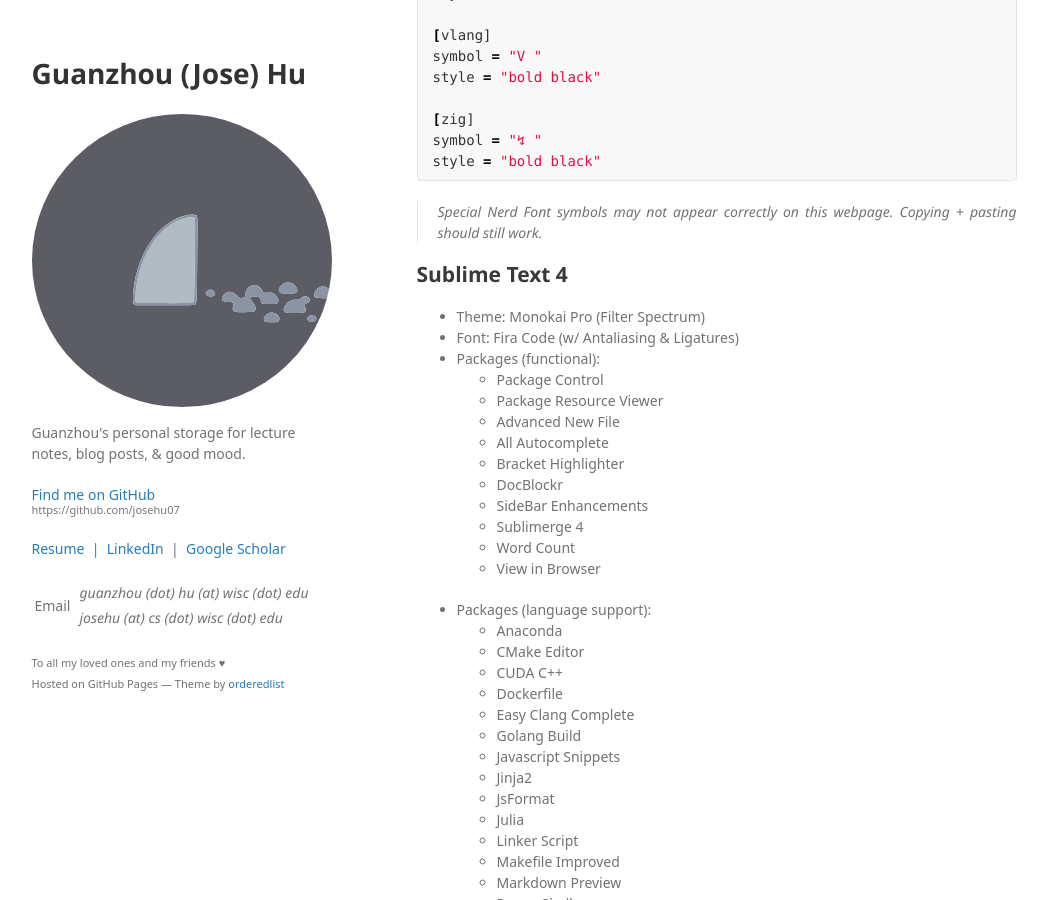
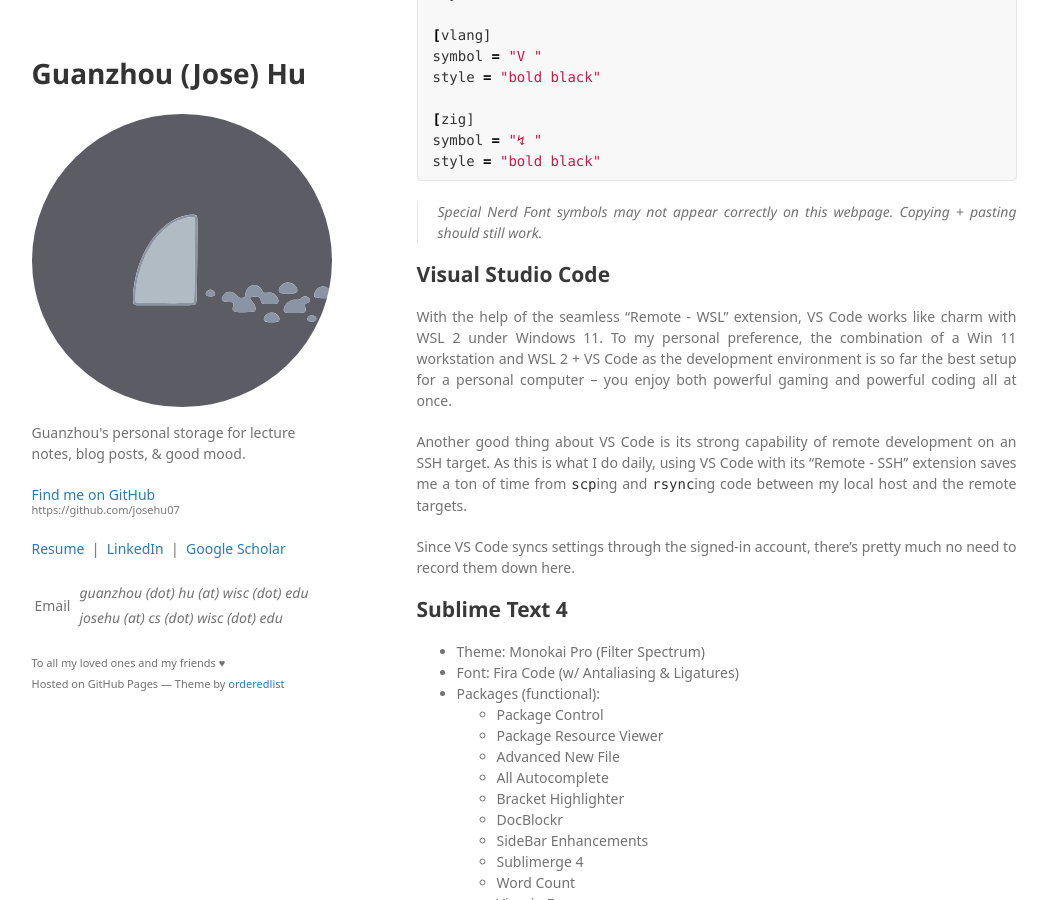
Before and after one commit to josehu07/josehu07.github.io, a Jekyll site: the page built from _posts/2020-02-10-personal-dev-environment.md, in a window 1280 px wide and 900 px high, scrolled down 7220 px. Shown: the whole window, without its empty margins (116-1164 px from the left). Built offline with Jekyll 4.4.1, drawn with Linux system fonts in a browser that asks for light colours; some web fonts are replaced; a script that is not in the unit is left out; comment, search, counter and statistics services are not loaded; some of the changed text lies outside the part shown.

Commit message:
add vscode stuff in personal dev notes

```diff
--- a/_posts/2020-02-10-personal-dev-environment.md
+++ b/_posts/2020-02-10-personal-dev-environment.md
@@ -6,7 +6,7 @@
 categories: Memo
 ---
 
-This post summarizes my personal development environment configuration on macOS X. Setting up WSL 2 on Windows 10 is also included. Just for memo. 记录一下我在 macOS X >= 10.14 上的个人开发环境 & 工具配置，以及在 Windows 10 上搭建基于 WSL 2 的开发环境的简要过程，以便将来需要时 refer。
+This post summarizes my personal development environment configuration on macOS X >= 10.14 and includes a brief memo of setting up WSL 2 on Windows >= 10. 记录一下我在 macOS X >= 10.14 上的个人开发环境 & 工具配置，以及在 Windows >= 10 上搭建基于 WSL 2 的开发环境的简要过程，以便将来需要时 refer。
 
 ## Summary Table
 
@@ -16,7 +16,7 @@
 | Shell | Z Shell: `zsh` |
 | Dev Font | FiraCode Nerd Font |
 | Package manager | Homebrew / APT |
-| Text editor | Sublime Text 4 (with Vim as auxilliary) |
+| Text editor | VS Code (works like charm w/ WSL), Sublime Text, Vim |
 | Markdown notebook | Typora |
 | PDF reader | PDF Expert / Adobe Acrobat |
 | Latex editor | Overleaf (online) |
@@ -345,6 +345,14 @@
 
 > Special Nerd Font symbols may not appear correctly on this webpage. Copying + pasting should still work.
 
+## Visual Studio Code
+
+With the help of the seamless "Remote - WSL" extension, VS Code works like charm with WSL 2 under Windows 11. To my personal preference, the combination of a Win 11 workstation and WSL 2 + VS Code as the development environment is so far the best setup for a personal computer -- you enjoy both powerful gaming and powerful coding all at once.
+
+Another good thing about VS Code is its strong capability of remote development on an SSH target. As this is what I do daily, using VS Code with its "Remote - SSH" extension saves me a ton of time from `scp`ing and `rsync`ing code between my local host and the remote targets.
+
+Since VS Code syncs settings through the signed-in account, there's pretty much no need to record them down here.
+
 ## Sublime Text 4
 
 - Theme: Monokai Pro (Filter Spectrum)
```
